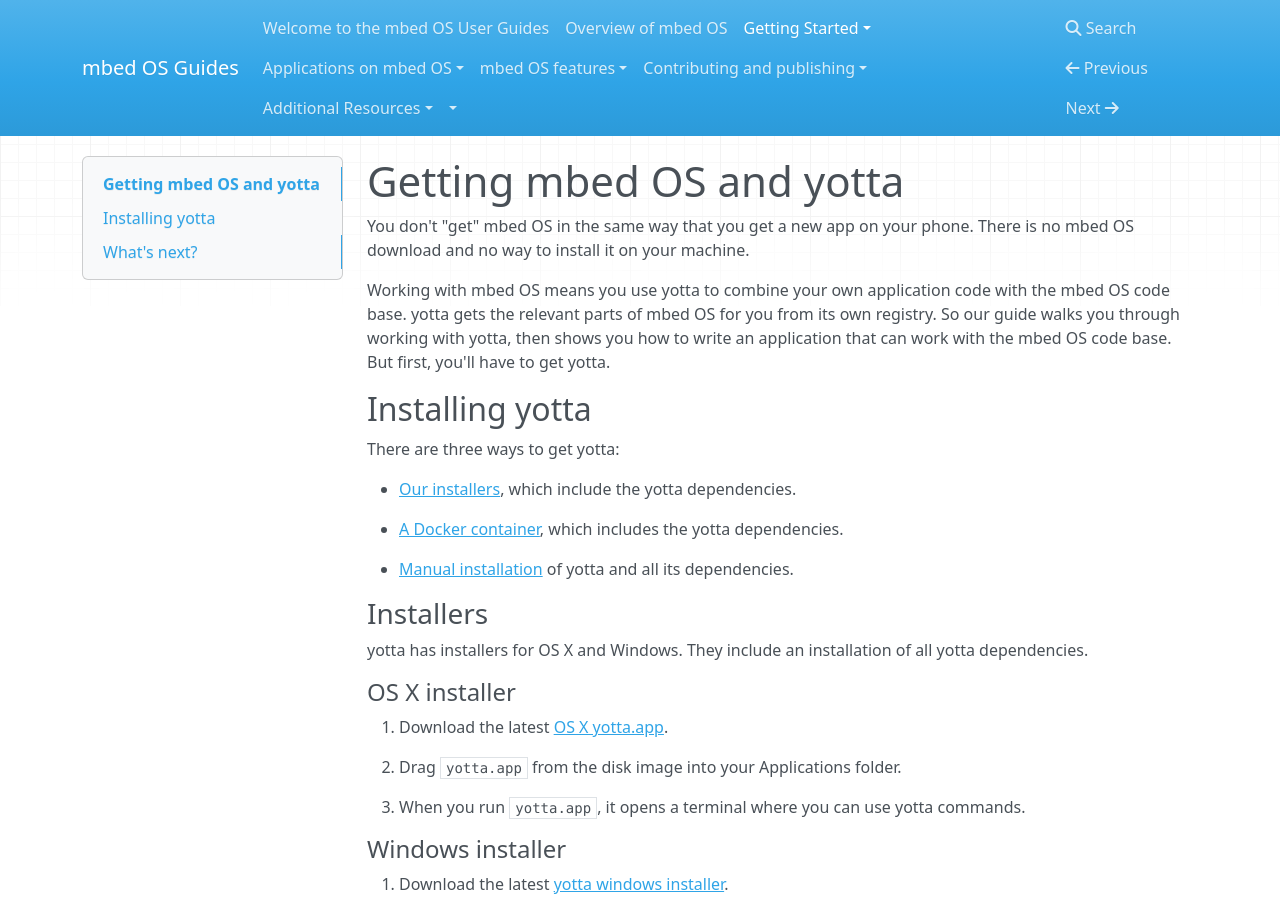
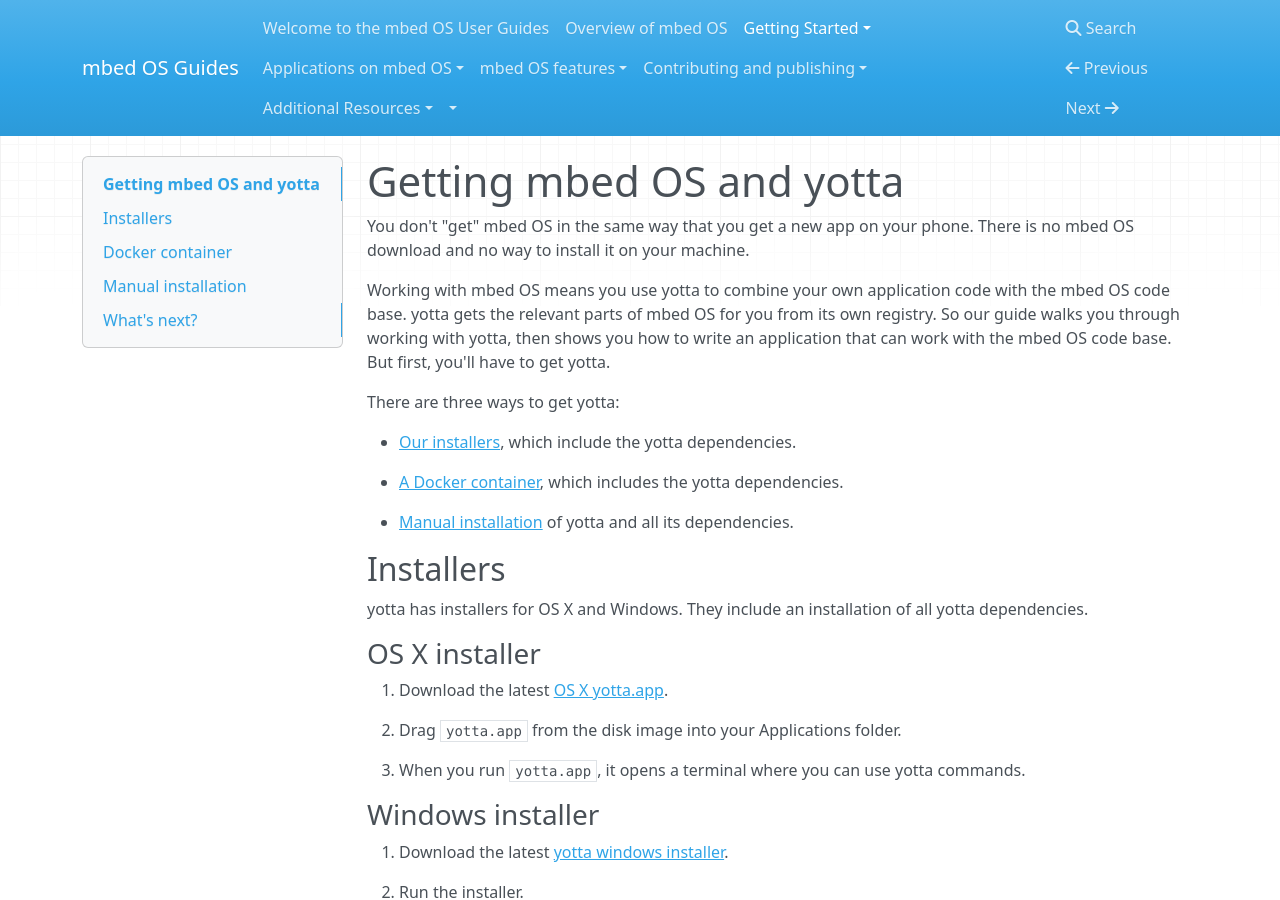
Before and after one commit to ARMmbed/GettingStartedmbedOS, an MkDocs documentation site: the page built from Docs/installation.md, in a window 1280 px wide and 900 px high. Built offline with MkDocs 1.6.1, drawn with Linux system fonts in a browser that asks for light colours; nearby versions of some CDN libraries; old or Windows-style settings are respelled for this version of MkDocs.

Commit message:
Changing titles again
Took out a level

```diff
--- a/Docs/installation.md
+++ b/Docs/installation.md
@@ -3,8 +3,6 @@
 You don't "get" mbed OS in the same way that you get a new app on your phone. There is no mbed OS download and no way to install it on your machine.
 
 Working with mbed OS means you use yotta to combine your own application code with the mbed OS code base. yotta gets the relevant parts of mbed OS for you from its own registry. So our guide walks you through working with yotta, then shows you how to write an application that can work with the mbed OS code base. But first, you'll have to get yotta.
-
-## Installing yotta
 
 There are three ways to get yotta:
 
@@ -14,11 +12,11 @@ There are three ways to get yotta:
 
 * [Manual installation](#manual-installation) of yotta and all its dependencies.
 
-### Installers
+## Installers
 
 yotta has installers for OS X and Windows. They include an installation of all yotta dependencies.
 
-#### OS X installer
+### OS X installer
 
 1. Download the latest [OS X yotta.app](https://github.com/ARMmbed/yotta_osx_installer/releases/latest).
 
@@ -26,7 +24,7 @@ yotta has installers for OS X and Windows. They include an installation of all y
 
 1. When you run ``yotta.app``, it opens a terminal where you can use yotta commands.
 
-#### Windows installer
+### Windows installer
 
 1. Download the latest [yotta windows installer](https://github.com/ARMmbed/yotta_windows_installer/releases/latest).
 
@@ -34,22 +32,23 @@ yotta has installers for OS X and Windows. They include an installation of all y
 
 1. Click the ``Run Yotta`` shortcut on the desktop or in the start menu to run a session with the yotta path temporarily pre-pended to system path.
 
-### Docker container
+## Docker container
 
 [See the Docker container instructions](docker_install.md).
 
-### Manual installation
+## Manual installation
 
 If you want to manually install yotta, please ensure you have your dependencies, then follow the instructions for your operating system.
 
-#### Dependencies
+### Dependencies
 
 Before installing yotta, make sure you have:
 
 * [Python 2.7](https://www.python.org/download/releases/2.7/). Python 3 support is experimental.
+
 * [pip](https://pypi.python.org/pypi/pip).
 
-#### Manual installation instructions
+### Manual installation instructions
 
 * [OS X](http://yottadocs.mbed.com/#installing-on-osx).
 
```
